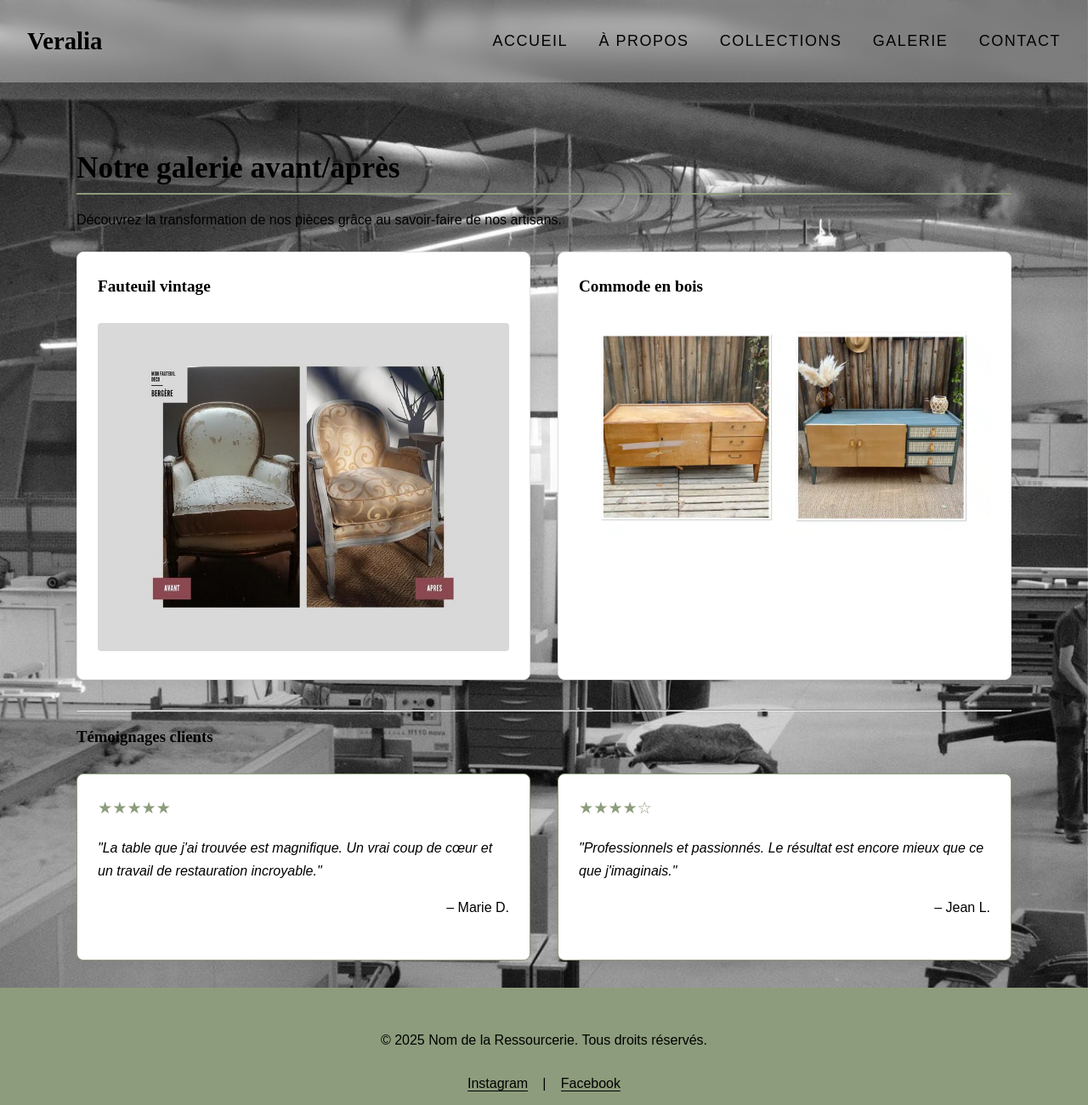
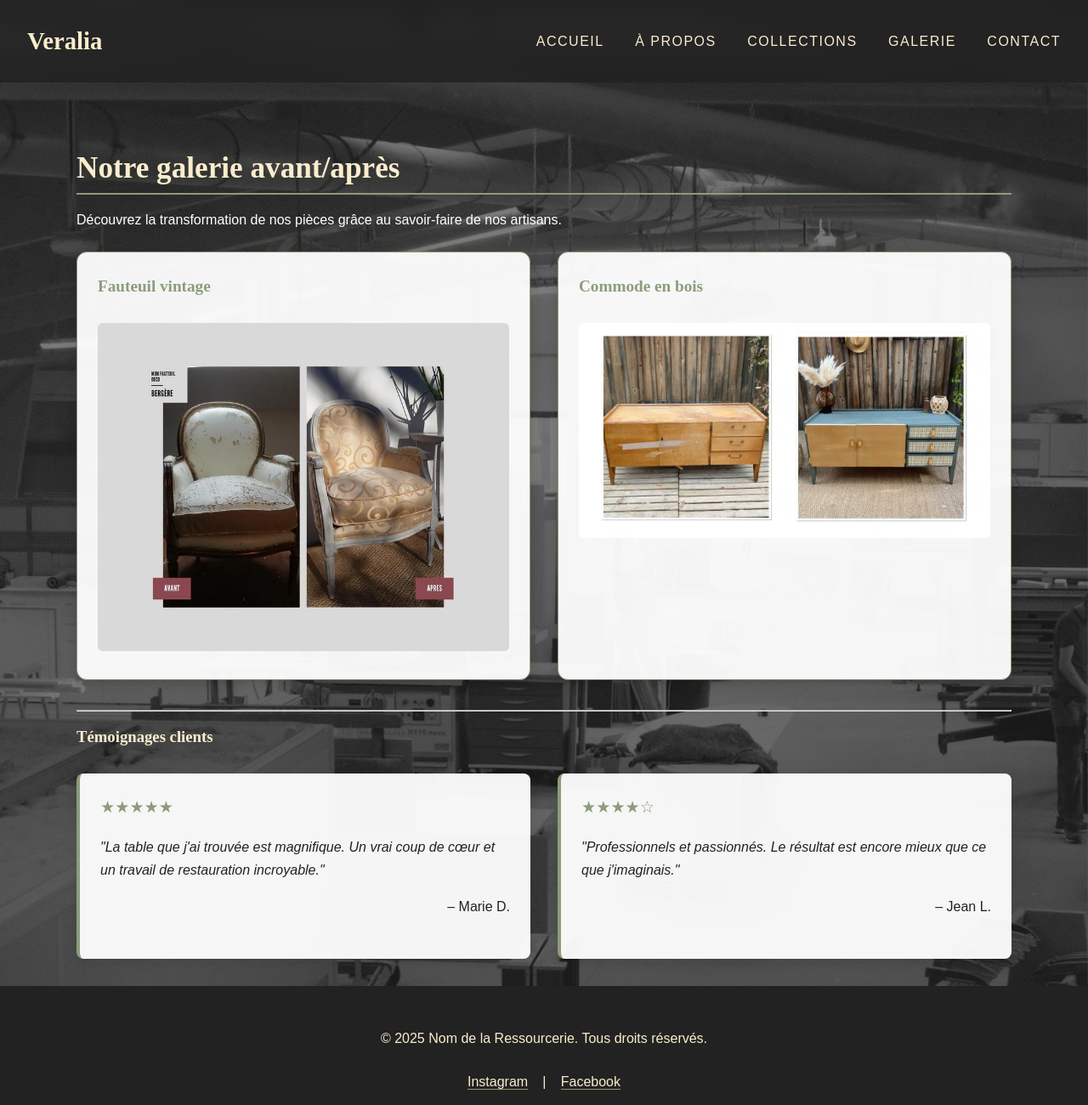
Before and after one commit to Mohamed-AmineHaddad/Ressourcerie, a plain HTML site: page galerie.html in a window 1280 px wide. Shown: the top 1300 px of the page at 85% size. Drawn offline with Linux system fonts and the light colour scheme.

Commit message:
Nouveau design

```diff
--- a/style/style.css
+++ b/style/style.css
@@ -1,42 +1,30 @@
-/*
- * Nouvelle palette de couleurs :
- * #8C9C7C - Vert (footer et accents)
- * #FAEDCD - Jaune clair (fond des pages)
- */
-
-/* Règle de base */
+/* Variables */
 :root {
-  --color-dark: #000;
-  --color-light: #2c7373; /* fond des pages */
-  --color-accent: #8C9C7C; /* accents et hover */
-  --color-border: #8C9C7C; /* footer et bordures */
+  --color-dark: #fff;
+  --color-light: #FAEDCD;
+  --color-accent: #8C9C7C;    /* vert discret */
+  --color-bg-dark: #222;
   --font-body: 'Poppins', sans-serif;
   --font-heading: 'Lora', serif;
 }
 
-/* Importation de polices Google Fonts */
+/* Polices Google */
 @import url('https://fonts.googleapis.com/css2?family=Poppins:wght@300;400;500&family=Lora:wght@400;700&display=swap');
 
-/* Général */
+/* Global */
 body {
   font-family: var(--font-body);
   color: var(--color-dark);
-  background-image: url('menu-photo-2.jpg'); /* ton image */
-  background-size: cover;       /* l’image couvre tout */
-  background-position: center;  /* l’image est centrée */
-  background-repeat: no-repeat; /* pas de répétition */
-  background-attachment: fixed; /* option : effet "parallaxe" */
-
+  background:
+    linear-gradient(rgba(34,34,34,0.6), rgba(34,34,34,0.6)),
+    url('menu-photo-2.jpg') center/cover no-repeat fixed;
   line-height: 1.7;
   margin: 0;
   padding: 0;
   display: flex;
   flex-direction: column;
-
   min-height: 100vh;
 }
-
-
 
 .container {
   max-width: 1100px;
@@ -47,207 +35,141 @@ body {
 h1, h2, h3 {
   font-family: var(--font-heading);
   font-weight: 700;
-  color: var(--color-dark);
+  color: var(--color-light);
   line-height: 1.2;
 }
 
-h1 {
-  font-size: 3rem;
-  margin-bottom: 1rem;
-}
-
+h1 { font-size: 3rem; margin-bottom: 1rem; }
 h2 {
   font-size: 2.2rem;
-  margin-top: 3rem;
-  margin-bottom: 1rem;
-  border-bottom: 2px solid var(--color-border); /* vert */
+  margin: 3rem 0 1rem;
+  border-bottom: 2px solid var(--color-accent);
   padding-bottom: 0.5rem;
 }
 
-p {
-  margin-bottom: 1.5rem;
-}
+p { margin-bottom: 1.5rem; }
 
 a {
-  color: var(--color-dark);
+  color: var(--color-light);
   text-decoration: none;
-  border-bottom: 1px solid var(--color-accent); /* vert */
+  border-bottom: 1px solid var(--color-accent);
   transition: all 0.3s ease;
 }
-
 a:hover {
-  color: var(--color-accent); /* vert */
+  color: var(--color-accent);
   border-bottom-color: transparent;
 }
 
-/* En-tête */
-.header {
-  padding: 1.5rem 2rem;
-  padding-bottom: 6rem; /* ajoute de l'espace sous le menu */
-  display: flex;
-  justify-content: space-between;
-  align-items: center;
-}
-
-.logo a {
-  font-family: var(--font-heading);
-  font-size: 1.8rem;
-  font-weight: 700;
-  border-bottom: none;
-}
-
-/* Bloc derrière logo et nav */
+/* Header / Navbar */
 .header {
   padding: 1.5rem 2rem;
   display: flex;
   justify-content: space-between;
   align-items: center;
-
-  /* arrière-plan flou */
-  background-color: rgba(255, 255, 255, 0.3); /* semi-transparent */
-  backdrop-filter: blur(10px); /* flou derrière */
-  -webkit-backdrop-filter: blur(10px); /* support Safari */
-
+  background-color: rgba(34, 34, 34, 0.85);
+  backdrop-filter: blur(10px);
+  -webkit-backdrop-filter: blur(10px);
   position: relative;
   z-index: 10;
 }
 
-/* Ajustement pour les liens */
 .nav a {
   margin-left: 2rem;
   text-transform: uppercase;
   letter-spacing: 1.5px;
-  font-size: 18px;
+  font-size: 16px;
   font-weight: 500;
-  color: var(--color-dark);
+  color: var(--color-light);
   border-bottom: none;
 }
+.nav a:hover { color: var(--color-accent); }
 
-/* Logo */
 .logo {
   font-family: var(--font-heading);
   font-size: 1.8rem;
   font-weight: 700;
-  color: var(--color-dark);
+  color: var(--color-light); /* logo reste sobre */
 }
 
-/* Pied de page */
+/* Footer */
 .footer {
   text-align: center;
   padding: 2rem;
   margin-top: auto;
-  background-color: var(--color-border); /* vert */
-  color: var(--color-dark);
+  background-color: var(--color-bg-dark);
+  color: var(--color-light);
 }
-
 .footer a {
-  color: var(--color-dark);
-  border-bottom: 1px solid var(--color-dark);
+  color: var(--color-light);
+  border-bottom: 1px solid var(--color-accent);
 }
-
+.footer a:hover {
+  color: var(--color-accent);
+}
 .social-links a {
   font-size: 1rem;
   margin: 0 0.8rem;
 }
 
-/* Sections spécifiques */
-
-/* Page d'accueil */
+/* Hero section */
 .hero {
   position: relative;
   text-align: center;
-  padding: 2rem 2rem;
-  margin: 3rem auto;           /* centrage horizontal + espace au-dessus */
-  max-width: 800px;            /* largeur maximale du bloc */
-  margin-top: 3rem;           /* espace par rapport à la navbar */
-  border-radius: 20px;         /* arrondi comme la navbar */
+  padding: 3rem 2rem;
+  margin: 3rem auto;
+  max-width: 800px;
+  border-radius: 20px;
+  background-color: rgba(34,34,34,0.7);
+  backdrop-filter: blur(10px);
+  -webkit-backdrop-filter: blur(10px);
+  color: var(--color-light);
+}
+.hero h1 { color: #fff; }
+.hero p { color: var(--color-light); }
 
-  /* Arrière-plan flouté */
-  background-color: rgba(255, 255, 255, 0.3); /* semi-transparent */
-  backdrop-filter: blur(10px);                /* flou comme la navbar */
-  -webkit-backdrop-filter: blur(10px);        /* support Safari */
-
-  color: var(--color-dark);
-  overflow: hidden;           /* masque les débordements du flou */
-  z-index: 1;
-}
-
-/* Texte du slogan au-dessus du flou */
-.hero h1,
-.hero p {
-  position: relative;
-  z-index: 2;
-}
-
-/* Collections et Galerie */
+/* Grilles */
 .grid-container {
   display: grid;
   grid-template-columns: repeat(auto-fit, minmax(280px, 1fr));
   gap: 2rem;
 }
 
+/* Cards */
 .card {
-  background-color: #fff;
-  border: 1px solid #e0e0e0;
-  border-radius: 8px;
+  background-color: rgba(255,255,255,0.95);
+  border: 1px solid var(--color-accent); /* vert discret */
+  border-radius: 12px;
   overflow: hidden;
-  box-shadow: 0 4px 12px rgba(0, 0, 0, 0.05);
-  transition: transform 0.3s ease;
+  box-shadow: 0 4px 12px rgba(0, 0, 0, 0.15);
+  transition: transform 0.3s ease, border-color 0.3s ease;
+  color: #222;
 }
-
 .card:hover {
   transform: translateY(-5px);
+  border-color: var(--color-light);
 }
-
 .card-img {
   width: 100%;
   height: 250px;
   object-fit: cover;
   display: block;
 }
-
-.card-content {
-  padding: 1.5rem;
-}
-
+.card-content { padding: 1.5rem; }
 .card-content h4 {
   margin-top: 0;
   font-size: 1.2rem;
   font-family: var(--font-heading);
-}
-
-.card-content p {
-  margin-bottom: 0.5rem;
+  color: var(--color-accent); /* titres en vert */
 }
 
 /* Galerie avant/après */
-.before-after {
-  display: flex;
-  flex-direction: column;
-  gap: 1rem;
-}
-
-.before-after img {
-  width: 100%;
-  border-radius: 4px;
-}
+.before-after { display: flex; flex-direction: column; gap: 1rem; }
+.before-after img { width: 100%; border-radius: 6px; }
 
 /* Formulaire de contact */
-.contact-form {
-  max-width: 650px;
-  margin: 0 auto;
-}
-
-.form-field {
-  margin-bottom: 1.5rem;
-}
-
-.form-field label {
-  display: block;
-  font-weight: 500;
-  margin-bottom: 0.5rem;
-}
-
+.contact-form { max-width: 650px; margin: 0 auto; }
+.form-field { margin-bottom: 1.5rem; }
+.form-field label { display: block; font-weight: 500; margin-bottom: 0.5rem; }
 .form-field input, .form-field textarea {
   width: 100%;
   padding: 0.8rem;
@@ -255,32 +177,26 @@ a:hover {
   border-radius: 4px;
   font-family: var(--font-body);
   background-color: #fff;
-  transition: border-color 0.3s ease;
 }
-
 .form-field input:focus, .form-field textarea:focus {
   outline: none;
-  border-color: var(--color-accent); /* vert */
+  border-color: var(--color-accent);
 }
-
 .submit-btn {
   display: inline-block;
   padding: 1rem 2.5rem;
-  background-color: var(--color-dark); /* bouton reste foncé */
+  background-color: #222;   /* bouton sombre */
   color: var(--color-light);
   border: none;
   border-radius: 50px;
   font-size: 1rem;
-  font-weight: 500;
+  font-weight: 600;
   text-transform: uppercase;
   letter-spacing: 1px;
   cursor: pointer;
   transition: background-color 0.3s ease;
 }
-
-.submit-btn:hover {
-  background-color: #4A5B6C; /* foncé au hover */
-}
+.submit-btn:hover { background-color: var(--color-accent); }
 
 /* Témoignages */
 .testimonials {
@@ -289,33 +205,16 @@ a:hover {
   gap: 2rem;
   margin-top: 2rem;
 }
-
 .testimonial {
-  background-color: #fff;
-  border: 1px solid var(--color-border);
+  background-color: rgba(255,255,255,0.95);
+  border-left: 4px solid var(--color-accent); /* barre verte discrète */
   border-radius: 8px;
   padding: 1.5rem;
-  box-shadow: 0 4px 12px rgba(0, 0, 0, 0.05);
+  box-shadow: 0 4px 12px rgba(0, 0, 0, 0.1);
   transition: transform 0.3s ease;
+  color: #222;
 }
-
-.testimonial:hover {
-  transform: translateY(-5px);
-}
-
-.stars {
-  font-size: 1.2rem;
-  color: var(--color-accent); /* vert */
-  margin-bottom: 0.5rem;
-}
-
-.quote {
-  font-style: italic;
-  margin-bottom: 1rem;
-}
-
-.author {
-  font-weight: 500;
-  color: var(--color-dark);
-  text-align: right;
-}
+.testimonial:hover { transform: translateY(-5px); }
+.stars { font-size: 1.2rem; color: var(--color-accent); margin-bottom: 0.5rem; }
+.quote { font-style: italic; margin-bottom: 1rem; }
+.author { font-weight: 500; color: #222; text-align: right; }
```
Also changed, not shown: apropos.html (+1 -1 lines).
